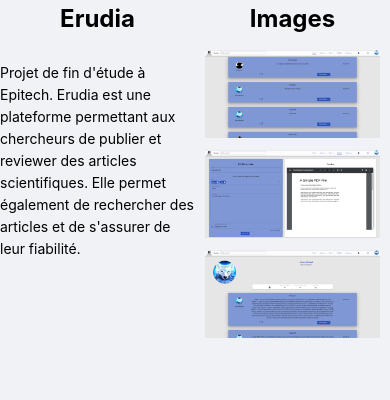
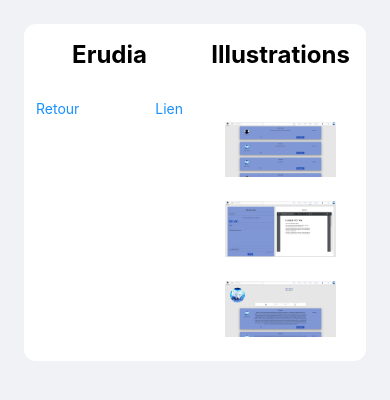
Before and after one commit to CubeLeopard5/app-front, a Nuxt app: page /erudia in a window 390 px wide. Shown: the top 400 px of the page. Built offline with nearby package versions, Linux system fonts and the light colour scheme.

Commit message:
handle phone size screen

```diff
--- a/components/Educations/Section.vue
+++ b/components/Educations/Section.vue
@@ -1,5 +1,5 @@
 <template>
-    <div :style="{ 'color': store.themes[store.themes.selected].text }">
+    <div :style="{ 'color': store.themes[store.themes.selected].text, 'font-size': (width > 1400) ? '18px' : '16px'  }">
         <div style="margin-bottom: 12px;">
             <span style="font-weight: bold; font-size: 18px; color: #0f6a08; font-size: 24px;"> {{ $t('educations.title') }} </span>
         </div>
@@ -13,10 +13,12 @@
 <script>
 import { defineComponent, ref } from 'vue';
 import { useMainStore } from '~/store/main';
+import { useWindowSize } from '@vueuse/core';
 
 export default defineComponent({
     setup() {
         const store = useMainStore();
+        const { width } = useWindowSize();
         const data = ref([
             "https://media.licdn.com/dms/image/C560BAQEogO0_6QTmdg/company-logo_100_100/0/1594123399589?e=1697673600&v=beta&t=wegXSqD_xefDQtUCFVKA5IDrGwxM1tuFf3FyR2l66nk",
             "https://upload.wikimedia.org/wikipedia/en/b/b2/Dublin_City_University_%28logo%29.png",
@@ -25,6 +27,7 @@
         return {
             store,
             data,
+            width,
         };
     },
 });
--- a/components/Experiences/Section.vue
+++ b/components/Experiences/Section.vue
@@ -1,5 +1,5 @@
 <template>
-    <div :style="{ 'color': store.themes[store.themes.selected].text }">
+    <div :style="{ 'color': store.themes[store.themes.selected].text, 'font-size': (width > 1400) ? '18px' : '16px'  }">
         <div style="margin-bottom: 12px;">
             <span style="font-weight: bold; font-size: 18px; color: #0f6a08; font-size: 24px;"> Experiences </span>
         </div>
@@ -13,10 +13,12 @@
 <script>
 import { defineComponent, ref } from 'vue';
 import { useMainStore } from '~/store/main';
+import { useWindowSize } from '@vueuse/core';
 
 export default defineComponent({
     setup() {
         const store = useMainStore();
+        const { width } = useWindowSize();
         const data = ref([
             "https://media.licdn.com/dms/image/C4D0BAQF-wEYKyORg8Q/company-logo_100_100/0/1589361975632?e=1697068800&v=beta&t=mdv1hWWqnYwFJR36glnvW1w76NpBLwwnblqLeUr01JY",
             "https://media.licdn.com/dms/image/C560BAQElVcz7IY1a1w/company-logo_100_100/0/1519808666182?e=1697068800&v=beta&t=Xd4EO8COJFs3MRVsEBV_rqkHkJg2AbIXWZz_TPZA8oI",
@@ -25,6 +27,7 @@
         return {
             store,
             data,
+            width,
         };
     },
 });
--- a/components/Projects/Section.vue
+++ b/components/Projects/Section.vue
@@ -3,7 +3,7 @@
         <div style="margin-bottom: 12px;">
             <span style="font-weight: bold; font-size: 18px; color: #0f6a08; font-size: 24px;"> {{ $t('projects.title') }} </span>
         </div>
-        <div style="font-size: 18px; text-align: justify; text-justify: inter-word;">
+        <div :style="{ 'font-size': (width > 1400) ? '18px' : '16px' }" style="text-align: justify; text-justify: inter-word;">
             <a-row>
                 <a-col :span="6" v-if="width > 1400">
                     <div style="display: flex; flex-direction: column; align-items: center; padding: 0px 24px 0px 0px; gap: 6px;">
--- a/components/Sider.vue
+++ b/components/Sider.vue
@@ -8,7 +8,7 @@
             <div style="display: flex; flex-direction: row; justify-content: space-around;">
                 <form style="display: flex; flex-direction: row; align-items: center; gap: 8px;">
                     <label> {{ $t('language') }} </label>
-                    <select v-model="$i18n.locale" style="border: solid 2px #0f6a08;">
+                    <select v-model="$i18n.locale" style="border: solid 2px #0f6a08; color: black;">
                         <option value="en">en</option>
                         <option value="fr">fr</option>
                     </select>
--- a/components/Skills/Section.vue
+++ b/components/Skills/Section.vue
@@ -3,7 +3,7 @@
         <div style="margin-bottom: 12px;">
             <span style="font-weight: bold; font-size: 24px; color: #0f6a08;"> {{ $t('skills.title') }} </span>
         </div>
-        <div style="display: grid; grid-template-columns: repeat(3, 1fr); grid-template-rows: repeat(3, 120px); margin-top: 24px; font-size: 18px;">
+        <div style="display: grid; grid-template-columns: repeat(3, 1fr); grid-template-rows: repeat(3, 120px); margin-top: 24px;" :style="{ 'font-size': (width > 1400) ? '18px' : '16px' }">
             <div v-for="el, i in data" :key="i">
                 <SkillsItem :data="el"/>
             </div>
@@ -14,10 +14,12 @@
 <script>
 import { defineComponent, ref } from 'vue';
 import { useMainStore } from '~/store/main';
+import { useWindowSize } from '@vueuse/core';
 
 export default defineComponent({
     setup() {
         const store = useMainStore();
+        const { width } = useWindowSize();
         const data = ref([
             {
                 img: "https://upload.wikimedia.org/wikipedia/commons/thumb/9/95/Vue.js_Logo_2.svg/1200px-Vue.js_Logo_2.svg.png",
@@ -70,6 +72,7 @@
         return {
             store,
             data,
+            width,
         };
     },
 });
--- a/pages/erudia.vue
+++ b/pages/erudia.vue
@@ -1,21 +1,20 @@
 <template>
-    <div :style="{ 'color': store.themes[store.themes.selected].text }">
-        <a-row>
-            <a-col :span="12" style="display: flex; flex-direction: column; gap: 12px;">
-                <span class="title" style="display: flex; flex-direction: row; justify-content: center; margin-bottom: 12px;"> Erudia </span>
-                <div>
-                    <span> Projet de fin d'étude à Epitech. Erudia est une plateforme permettant aux chercheurs de publier et reviewer des articles scientifiques. Elle permet également de rechercher des articles et de s'assurer de leur fiabilité. </span>
-                </div>
-            </a-col>
-            <a-col :span="12" style="display: flex; flex-direction: column; align-items: center;">
-                <span class="title" style="margin-bottom: 12px;"> Images </span>
-                <div style="display: flex; flex-direction: column; align-items: center; gap: 12px;">
-                    <img src="@/assets/erudia_1.png" alt="" style="width: 90%; height: 90%;">
-                    <img src="@/assets/erudia_2.png" alt="" style="width: 90%; height: 90%;">
-                    <img src="@/assets/erudia_3.png" alt="" style="width: 90%; height: 90%;">
-                </div>
-            </a-col>
-        </a-row>
+    <div :style="{ 'color': store.themes[store.themes.selected].text }" class="box">
+        <div class="col-text">
+            <span class="title" style="margin-bottom: 12px; margin-top: 12px;"> Erudia </span>
+            <div style="display: flex; flex-direction: row; align-items: center; width: 100%; justify-content: space-between;">
+                <NuxtLink to="/" style="margin-left: 12px;"> Retour </NuxtLink>
+                <a href="https://erudia.fr" target="_blank" style="margin-right: 12px;"> Lien </a>
+            </div>
+        </div>
+        <div class="col-text">
+            <span class="title" style="margin-bottom: 12px; margin-top: 12px;"> Illustrations </span>
+            <div class="box-images">
+                <img src="@/assets/erudia_1.png" alt="" style="width: 90%; height: 90%;">
+                <img src="@/assets/erudia_2.png" alt="" style="width: 90%; height: 90%;">
+                <img src="@/assets/erudia_3.png" alt="" style="width: 90%; height: 90%;">
+            </div>
+        </div>
     </div>
 </template>
 
@@ -26,6 +25,32 @@
 </script>
 
 <style scoped>
+.box {
+    background: white;
+    border-radius: 12px;
+    margin: 24px;
+    display: flex;
+    flex-direction: row;
+    justify-content: space-around;
+}
+
+.col-text {
+    display: flex;
+    flex-direction: column;
+    align-items: center;
+    width: 50%;
+    gap: 12px;
+}
+
+.box-images {
+    display: flex;
+    flex-direction: column;
+    align-items: center;
+    gap: 24px;
+    width: 100%;
+    padding: 24px;
+}
+
 .title {
     font-weight: bold;
     font-size: 24px;
--- a/pages/index.vue
+++ b/pages/index.vue
@@ -1,11 +1,11 @@
 <template>
 	<div>
+		<client-only>
 		<a-row>
 			<a-col :span="4" v-if="width > 1400" :style="{ 'background': store.themes[store.themes.selected].primary }" style="display: flex; flex-direction: column; align-items: center;">
 				<Sider/>
 			</a-col>
-			<a-col :span="(width > 1400) ? 20: 24">
-				{{ width }}, {{ height }}
+			<a-col :span="(width > 1400) ? 20: 24" :style="{ 'background-color': store.themes[store.themes.selected].secondary }">
 				<div style="display: flex; flex-direction: column; align-items: center; padding-top: 24px; padding-bottom: 24px; gap: 24px;" class="list-cards">
 					<AboutMe id="about" :style="{ 'background': store.themes[store.themes.selected].primary }" class="card"/>
 					<SkillsSection id="skills" :style="{ 'background': store.themes[store.themes.selected].primary }" class="card"/>
@@ -15,6 +15,7 @@
 				</div>
 			</a-col>
 		</a-row>
+		</client-only>
 	</div>
 </template>
 
```
Also changed, not shown: components/Educations/Item.vue (+12 -4 lines), components/Experiences/Item.vue (+12 -4 lines), pages/my_teams.vue (+4 -4 lines).
